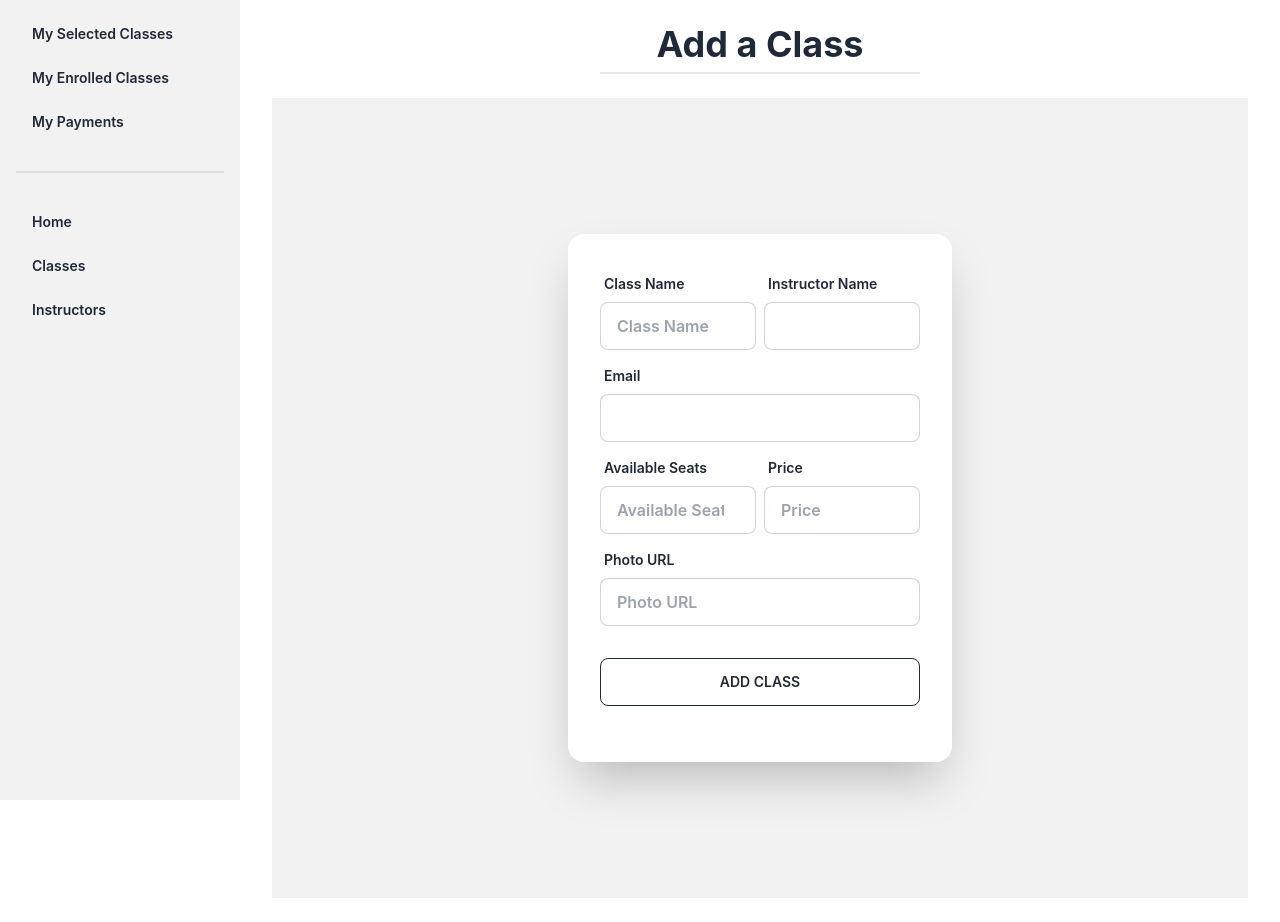
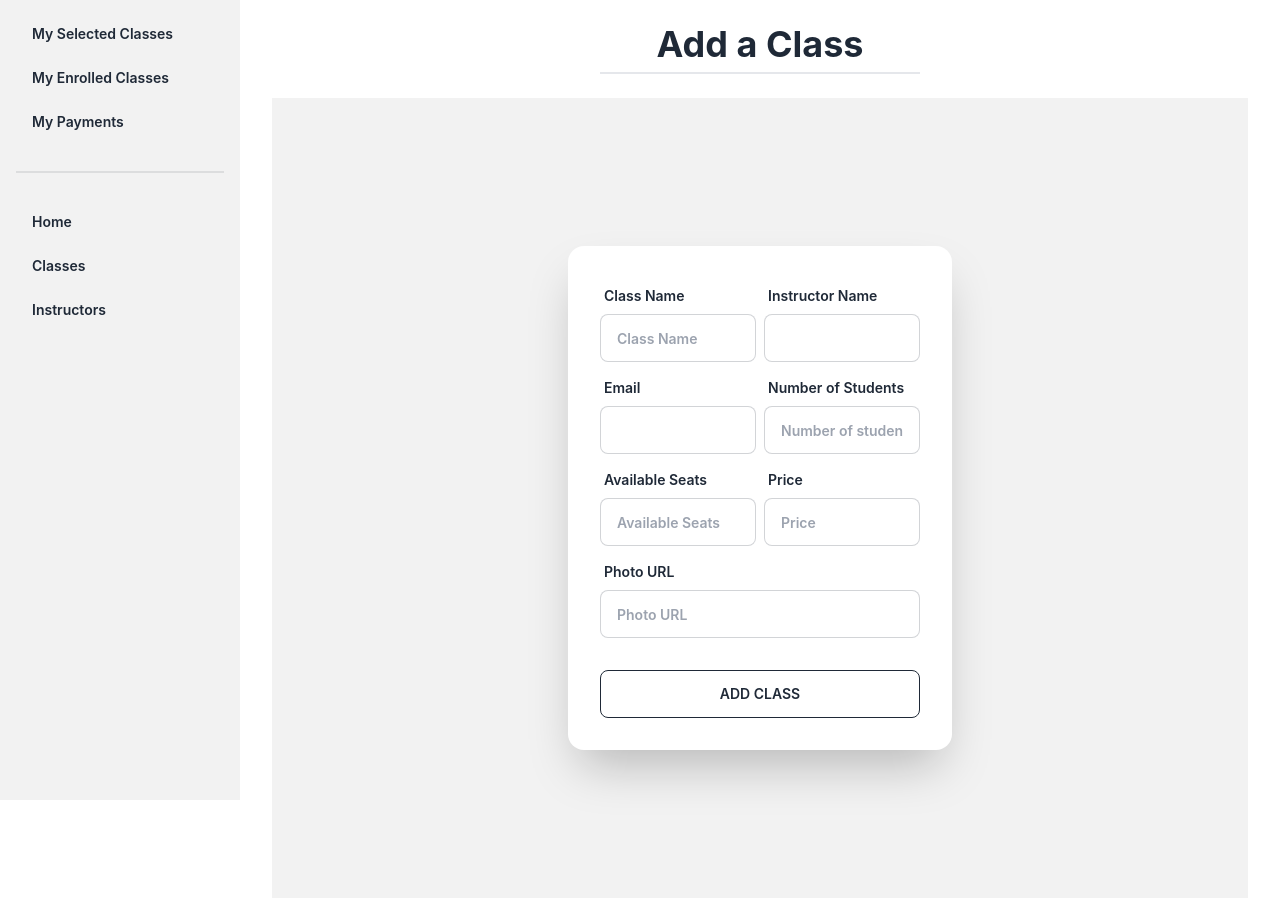
Before and after one commit to Limon-0007/summer-camp-client-side, a React (Vite) app: page /dashboard/addAClass in a window 1280 px wide. Built offline with nearby package versions, Linux system fonts and the light colour scheme; no server answers.

Commit message:
secure routes by jwt

```diff
--- a/package.json
+++ b/package.json
@@ -11,6 +11,7 @@
   },
   "dependencies": {
     "@tanstack/react-query": "^4.29.12",
+    "axios": "^1.4.0",
     "firebase": "^9.22.1",
     "localforage": "^1.10.0",
     "lottie-web": "^5.12.0",
--- a/src/Pages/DashBoard/Admin/ManageUsers/ManageUsers.jsx
+++ b/src/Pages/DashBoard/Admin/ManageUsers/ManageUsers.jsx
@@ -106,7 +106,7 @@ const ManageUsers = () => {
                       <div className="mask mask-square w-12 h-12">
                         <img
                           src={user?.photoURL}
-                          alt="Avatar Tailwind CSS Component"
+                          alt="Image not found"
                         />
                       </div>
                     </div>
--- a/src/Pages/DashBoard/Instructor/AddAClass/ClassCard.jsx
+++ b/src/Pages/DashBoard/Instructor/AddAClass/ClassCard.jsx
@@ -1,5 +1,7 @@
 import React, { useContext } from "react";
 import { AuthContext } from "../../../../Providers/AuthProviders";
+import axios from "axios";
+import Swal from "sweetalert2";
 
 const ClassCard = () => {
   const { user } = useContext(AuthContext);
@@ -7,30 +9,52 @@ const ClassCard = () => {
   const handleAddClass = (event) => {
     event.preventDefault();
     const form = event.target;
-    const className = form.className.value;
-    const instructorName = form.instructorName.value;
+    const class_name = form.class_name.value;
+    const instructor_name = form.instructor_name.value;
     const email = form.email.value;
-    const availableSeatsSTR = form.seats.value;
-    const availableSeats = parseInt(availableSeatsSTR);
+    const num_students_str = form.num_students.value;
+    const num_students = parseInt(num_students_str);
+    const availableSeatsSTR = form.available_seats.value;
+    const available_seats = parseInt(availableSeatsSTR);
     const priceSTR = form.price.value;
     const price = parseFloat(priceSTR);
-    const photoURL = form.photo.value;
+    const image = form.image.value;
     const newClass = {
-      className,
-      instructorName,
+      class_name,
+      instructor_name,
       email,
-      availableSeats,
+      num_students,
+      available_seats,
       price,
-      photoURL,
+      image,
       status: "pending",
     };
-    console.log(newClass);
+
+    axios
+      .post(
+        "https://summer-camp-server-side-murex.vercel.app/classes",
+        newClass
+      )
+      .then((response) => {
+        if (response.data.insertedId) {
+          form.reset();
+          Swal.fire({
+            icon: "success",
+            title: "Class added successfully!",
+            showConfirmButton: false,
+            timer: 1200,
+          });
+        }
+      })
+      .catch((error) => {
+        console.error(error.message);
+      });
   };
 
   return (
     <div className="hero min-h-screen bg-base-200">
       <div className="hero-content flex-col lg:flex-row md:px-12 px-4">
-        <div className="card flex-shrink-0 w-full max-w-sm shadow-2xl bg-base-100 font-semibold">
+        <div className="card flex-shrink-0 w-full max-w-sm shadow-2xl bg-base-100 font-semibold text-xs">
           <form onSubmit={handleAddClass} className="card-body">
             <div className="grid md:grid-cols-2 gap-2">
               <div className="form-control">
@@ -39,9 +63,9 @@ const ClassCard = () => {
                 </label>
                 <input
                   type="text"
-                  name="className"
+                  name="class_name"
                   placeholder="Class Name"
-                  className="input input-bordered"
+                  className="input input-bordered text-sm"
                   required
                 />
               </div>
@@ -52,14 +76,15 @@ const ClassCard = () => {
                 </label>
                 <input
                   type="text"
-                  name="instructorName"
+                  name="instructor_name"
                   defaultValue={user?.displayName}
-                  className="input input-bordered"
+                  className="input input-bordered text-sm"
                   required
                 />
               </div>
             </div>
-            {/* email */}
+            {/* email & number of students*/}
+            <div className="grid md:grid-cols-2 gap-2">
               <div className="form-control">
                 <label className="label">
                   <span className="label-text">Email</span>
@@ -68,9 +93,23 @@ const ClassCard = () => {
                   type="email"
                   name="email"
                   defaultValue={user?.email}
-                className="input input-bordered"
+                  className="input input-bordered text-sm"
                   required
                 />
+              </div>
+              {/* number of students */}
+              <div className="form-control">
+                <label className="label">
+                  <span className="label-text">Number of Students</span>
+                </label>
+                <input
+                  type="text"
+                  name="num_students"
+                  placeholder="Number of students"
+                  className="input input-bordered text-sm"
+                  required
+                />
+              </div>
             </div>
 
             {/* price & available seat */}
@@ -82,9 +121,9 @@ const ClassCard = () => {
                 </label>
                 <input
                   type="number"
-                  name="seats"
+                  name="available_seats"
                   placeholder="Available Seats"
-                  className="input input-bordered"
+                  className="input input-bordered text-sm"
                   required
                 />
               </div>
@@ -97,7 +136,7 @@ const ClassCard = () => {
                   type="number"
                   name="price"
                   placeholder="Price"
-                  className="input input-bordered"
+                  className="input input-bordered text-sm"
                   required
                 />
               </div>
@@ -109,9 +148,9 @@ const ClassCard = () => {
               </label>
               <input
                 type="URL"
-                name="photo"
+                name="image"
                 placeholder="Photo URL"
-                className="input input-bordered"
+                className="input input-bordered text-sm"
                 required
               />
             </div>
@@ -121,10 +160,6 @@ const ClassCard = () => {
                 Add class
               </button>
             </div>
-            {/* login */}
-            <div>
-              <p className="py-2"></p>
-            </div>
           </form>
         </div>
       </div>
--- a/src/Pages/Home/PopularClasses/ClassesCard.jsx
+++ b/src/Pages/Home/PopularClasses/ClassesCard.jsx
@@ -13,7 +13,7 @@ const ClassesCard = () => {
 
   return (
     <div className="grid sm:grid-cols-2 md:grid-cols-3 xl:grid-cols-4 2xl:grid-cols-5 gap-4 px-6 mt-14">
-      {classes.map((singleClass) => (
+      {classes.slice(0, 6).map((singleClass) => (
         <div key={singleClass._id} className="card bg-base-100 shadow-xl">
           <div className="relative overflow-hidden">
             <div className="transition-transform duration-300 transform hover:scale-110 cursor-pointer">
--- a/src/Providers/AuthProviders.jsx
+++ b/src/Providers/AuthProviders.jsx
@@ -10,6 +10,7 @@ import {
   GoogleAuthProvider,
   signInWithPopup,
 } from "firebase/auth";
+import axios from "axios";
 
 export const AuthContext = createContext(null);
 const auth = getAuth(app);
@@ -32,14 +33,14 @@ const AuthProviders = ({ children }) => {
   };
 
   const signIn = (email, password) => {
-    setLoading(true)
-    return signInWithEmailAndPassword(auth, email, password)
-  }
+    setLoading(true);
+    return signInWithEmailAndPassword(auth, email, password);
+  };
 
   const googleSignIn = () => {
-    setLoading(true)
-    return signInWithPopup(auth, googleProvider)
-  }
+    setLoading(true);
+    return signInWithPopup(auth, googleProvider);
+  };
 
   const logOut = () => {
     setLoading(true);
@@ -49,13 +50,25 @@ const AuthProviders = ({ children }) => {
   useEffect(() => {
     const unsubscribe = onAuthStateChanged(auth, (currentUser) => {
       setUser(currentUser);
-      setLoading(false);
+      // get and set token
+
+      if (currentUser) {
+        axios
+          .post("https://summer-camp-server-side-murex.vercel.app/jwt", {
+            email: currentUser?.email,
+          })
+          .then((data) => {
+            localStorage.setItem("access-token", data?.data?.token);
+            setLoading(false);
+          });
+      } else {
+        localStorage.removeItem("access-token");
+      }
     });
     return () => {
-      return unsubscribe;
+      return unsubscribe();
     };
   }, []);
-
 
   const authInfo = {
     user,
@@ -64,7 +77,7 @@ const AuthProviders = ({ children }) => {
     updateUserProfile,
     logOut,
     signIn,
-    googleSignIn
+    googleSignIn,
   };
 
   return (
```
Also changed, not shown: 1 other file (tests, documents, lock files or other folders). Lines whose indentation alone changed are shown as unchanged.
